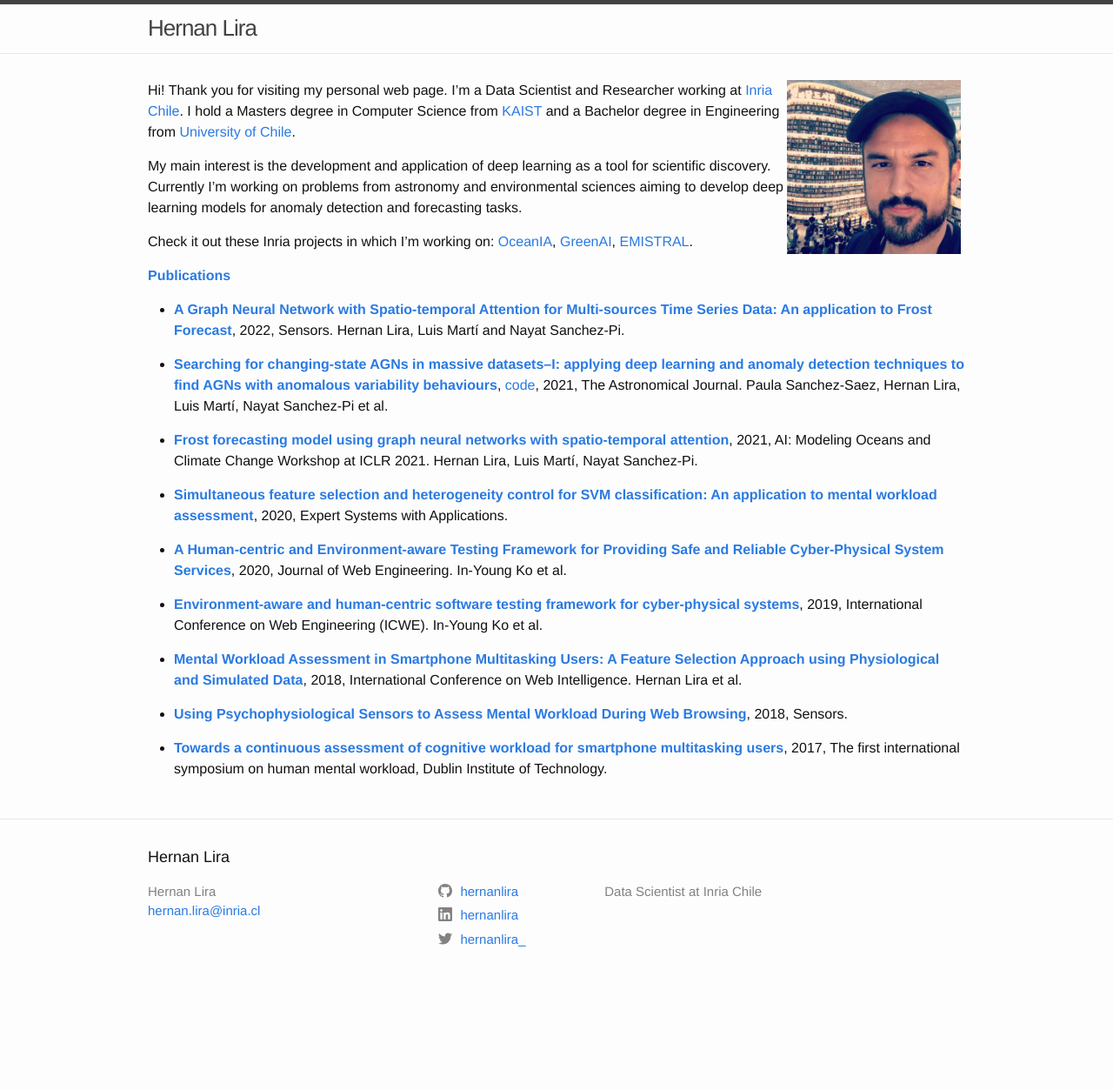
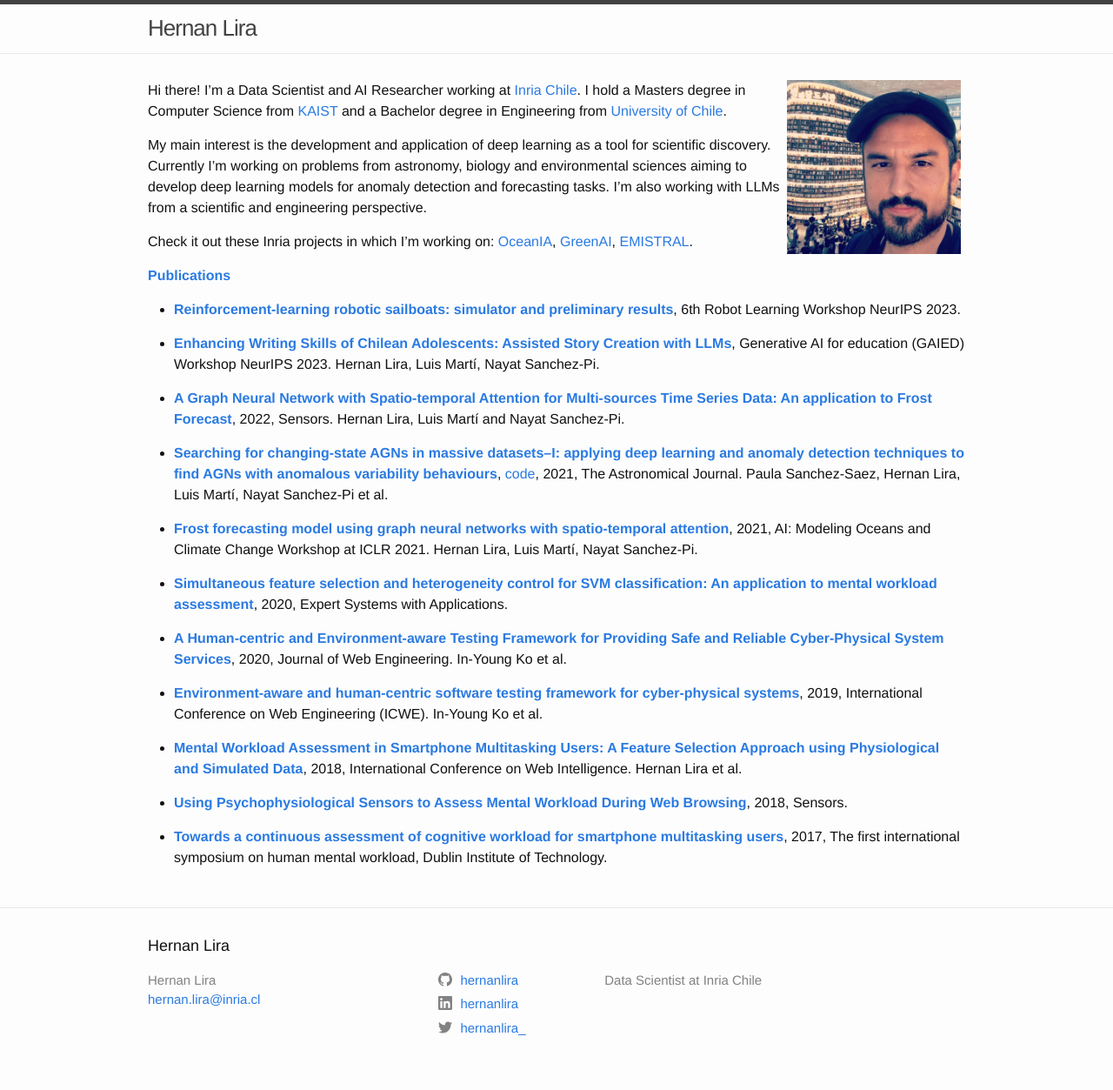
Before and after one commit to hernanlira/hernanlira.github.io, a Jekyll site: the page built from index.md, in a window 1280 px wide. Shown: the whole page at 87% size. Built offline with Jekyll 4.4.1, drawn with Linux system fonts in a browser that asks for light colours; before the commit the page ends 1151 px from its top, so only the background shows below that.

Commit message:
updating publications Jan 30, 2024

```diff
--- a/index.md
+++ b/index.md
@@ -9,13 +9,17 @@ layout: home
 ---
 
 ![Hernan](/assets/images/hernan.jpg){:class="img-responsive"}{:height="200px" width="200px"}{:style="float: right; margin-right: 5px"}
-Hi! Thank you for visiting my personal web page. I'm a Data Scientist and Researcher working at [Inria Chile](https://inria.cl/en). I hold a Masters degree in Computer Science from [KAIST](https://www.kaist.ac.kr/en/) and a Bachelor degree in Engineering from [University of Chile](https://www.uchile.cl/english).
+Hi there! I'm a Data Scientist and AI Researcher working at [Inria Chile](https://inria.cl/en). I hold a Masters degree in Computer Science from [KAIST](https://www.kaist.ac.kr/en/) and a Bachelor degree in Engineering from [University of Chile](https://www.uchile.cl/english).
 
-My main interest is the development and application of deep learning as a tool for scientific discovery. Currently I'm working on problems from astronomy and environmental sciences aiming to develop deep learning models for anomaly detection and forecasting tasks.
+My main interest is the development and application of deep learning as a tool for scientific discovery. Currently I'm working on problems from astronomy, biology and environmental sciences aiming to develop deep learning models for anomaly detection and forecasting tasks. I'm also working with LLMs from a scientific and engineering perspective.
 
 Check it out these Inria projects in which I'm working on: [OceanIA](https://oceania.inria.cl/), [GreenAI](https://greenai.inria.cl/), [EMISTRAL](https://emistral.inria.cl/).
 
 [**Publications**](https://scholar.google.com/citations?user=0us_4VIAAAAJ&hl=en)
+
+- [**Reinforcement-learning robotic sailboats: simulator and preliminary results**](https://inria.hal.science/hal-04395990/document), 6th Robot Learning Workshop NeurIPS 2023.
+
+- [**Enhancing Writing Skills of Chilean Adolescents: Assisted Story Creation with LLMs**](https://inria.hal.science/hal-04395801/file/neurips_2023.pdf), Generative AI for education (GAIED) Workshop NeurIPS 2023. Hernan Lira, Luis Martí, Nayat Sanchez-Pi.
 
 - [**A Graph Neural Network with Spatio-temporal Attention for Multi-sources Time Series Data: An application to Frost Forecast**](https://www.mdpi.com/1424-8220/22/4/1486), 2022, Sensors. Hernan Lira, Luis Martí and Nayat Sanchez-Pi.
 
```
